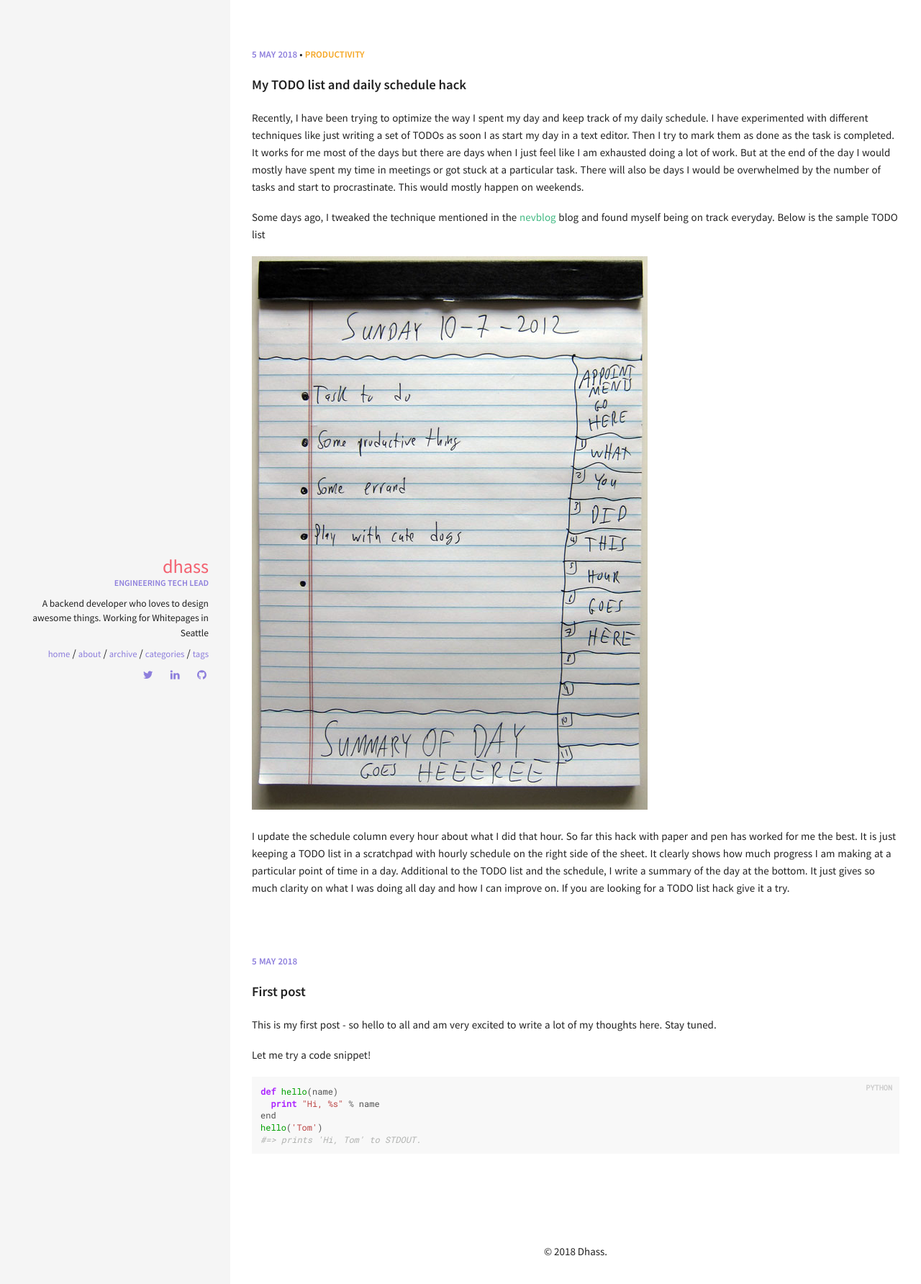
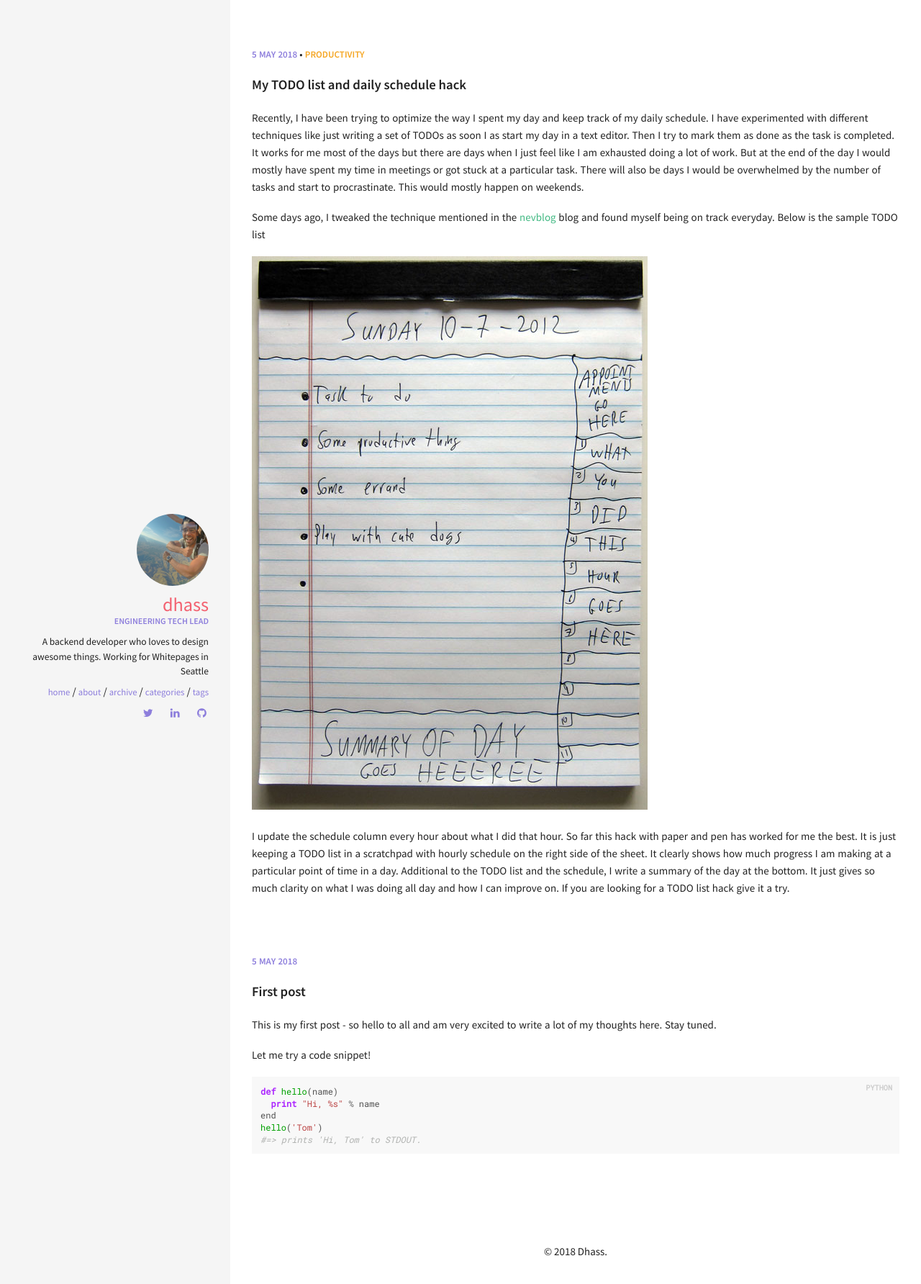
Before and after one commit to idlelearner/idlelearner.github.io, a Jekyll site: the page built from index.html, in a window 1280 px wide. Shown: the top 1784 px of the page at 72% size. Built offline with Jekyll 4.4.1, drawn with Linux system fonts in a browser that asks for light colours.

Commit message:
Adding avatar

```diff
--- a/_config.yml
+++ b/_config.yml
@@ -34,7 +34,7 @@ kramdown:
 #
 owner:
   name: Dhass
-  avatar:
+  avatar: avatar.jpg
   job: "Engineering Tech Lead"
   bio: "A backend developer who loves to design awesome things. Working for Whitepages in Seattle"
   email:
```
Also changed, not shown: img/avatar.jpg, 2 other files.
